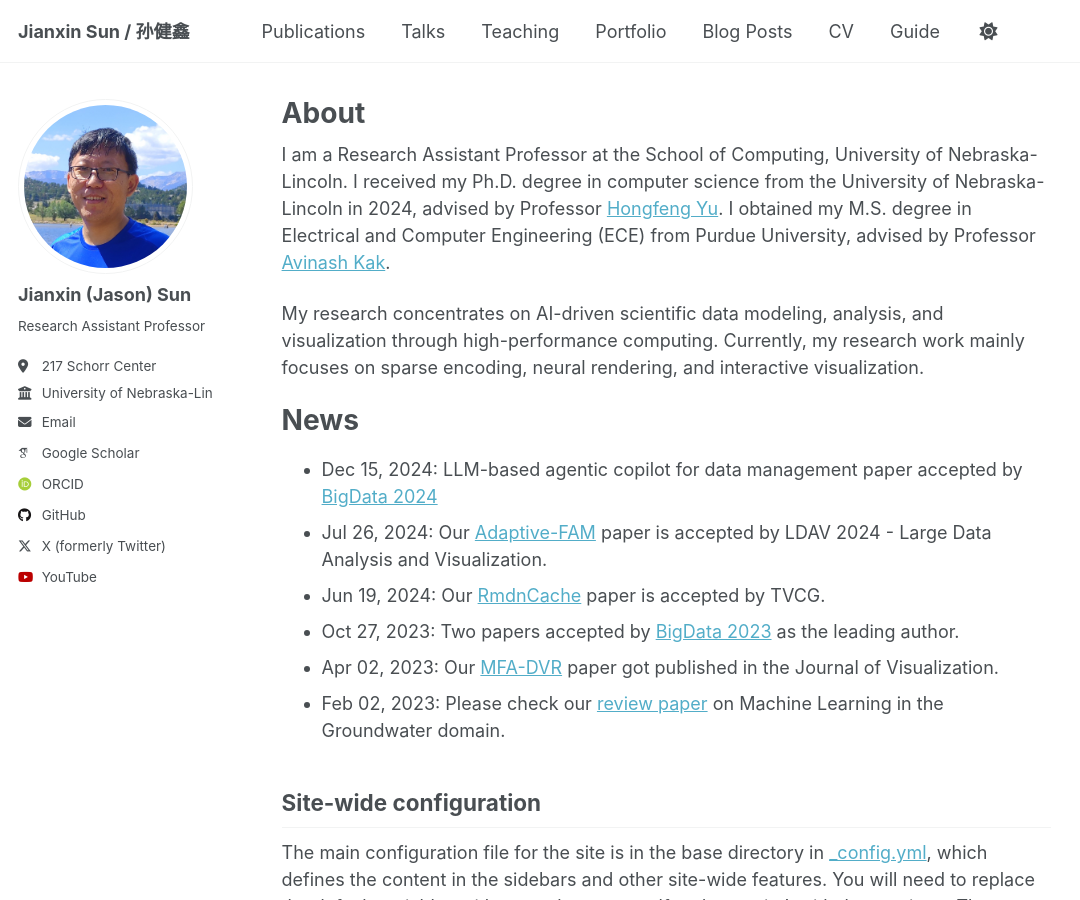
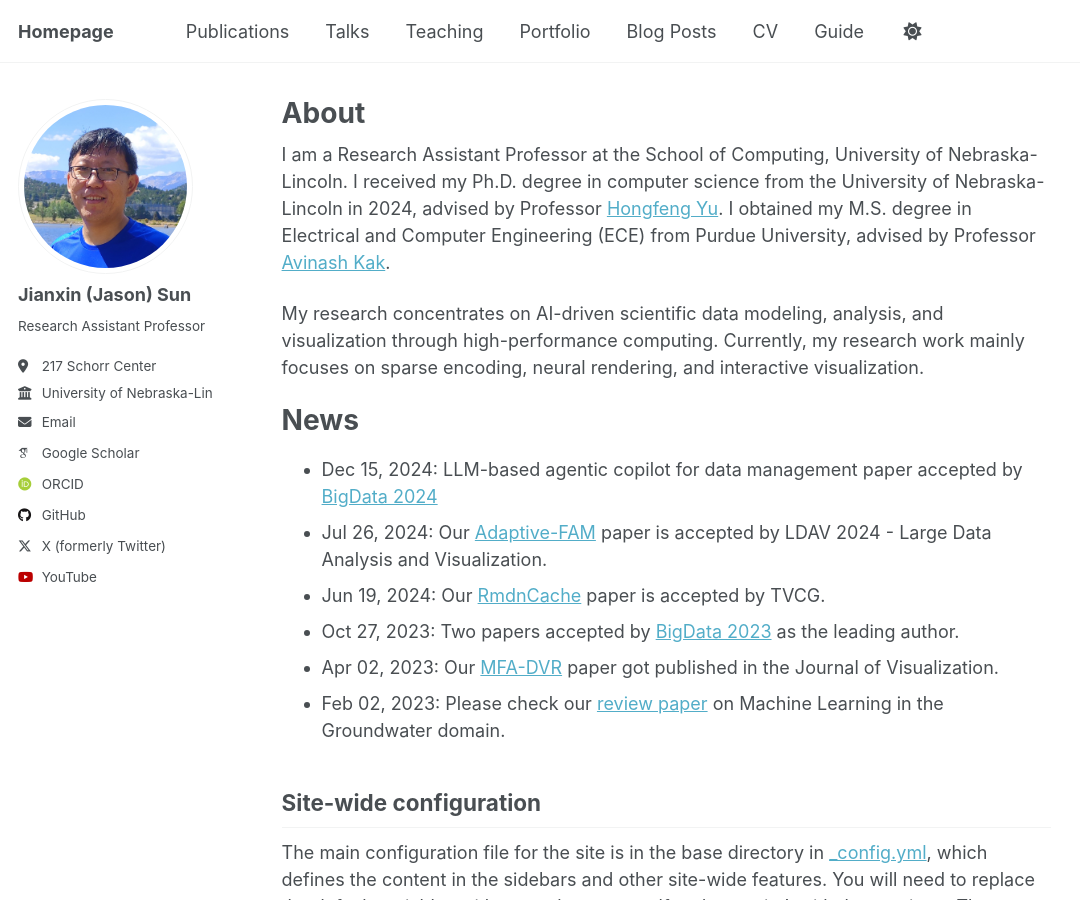
Before and after one commit to sunjianxin/sunjianxin.github.io, a Jekyll site: the page built from _pages/about.md, in a window 1280 px wide and 900 px high. Shown: the whole window, without its empty margins (0-1080 px from the left). Built offline with Jekyll 4.4.1, drawn with Linux system fonts in a browser that asks for light colours; some web fonts are replaced.

Commit message:
Update _config.yml

```diff
--- a/_config.yml
+++ b/_config.yml
@@ -9,7 +9,7 @@
 # Basic Site Settings
 locale                   : "en-US"
 site_theme               : "default"
-title                    : "Jianxin Sun / 孙健鑫"
+title                    : "Homepage"
 title_separator          : "-"
 name                     : &name "Your Name"
 description              : &description "personal description"
```
